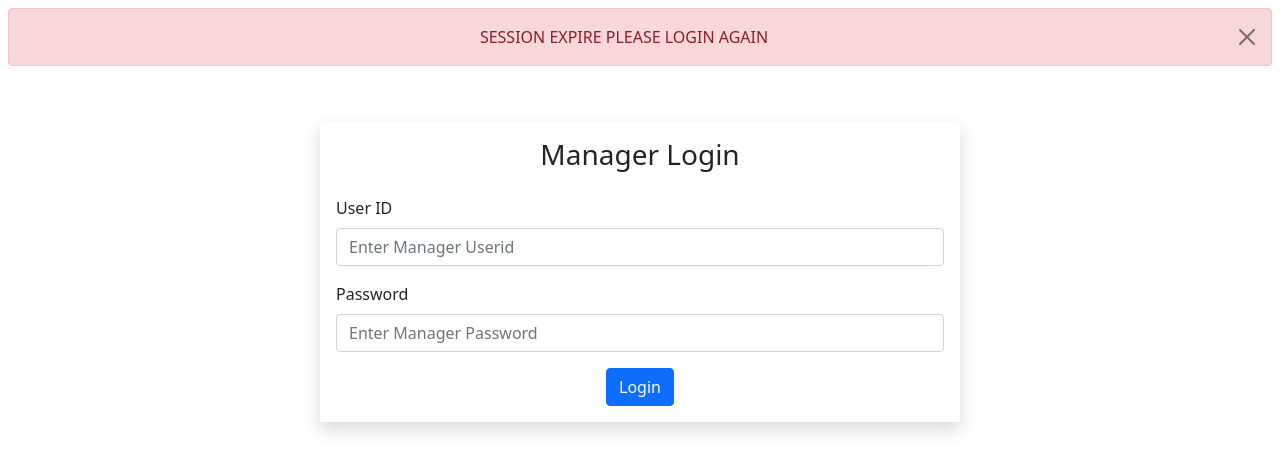
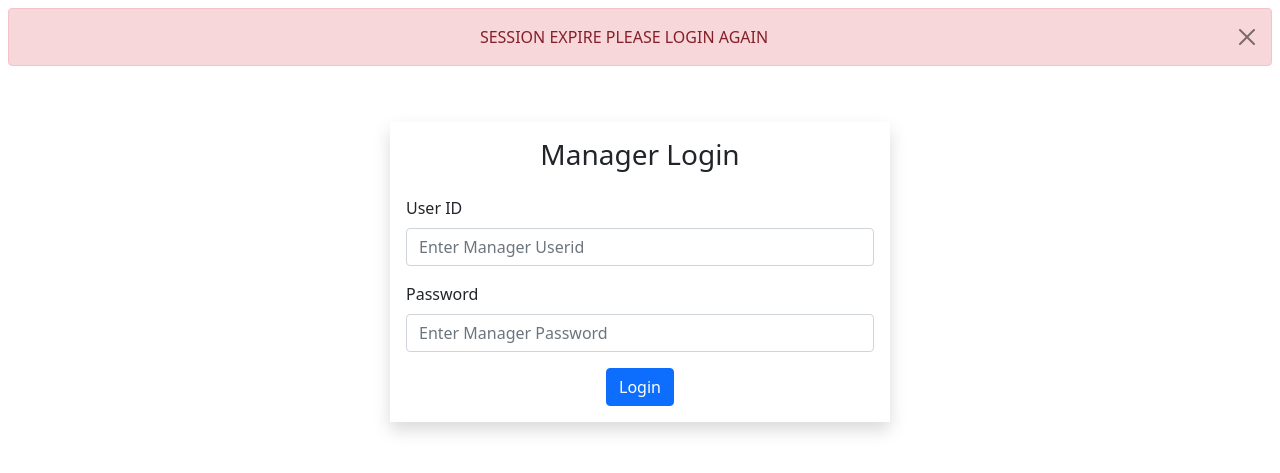
Before and after one commit to justforhost26/projectci, a Django app: page /Manager/ in a window 1280 px wide. Shown: the top 473 px of the page. Run offline with Django 3.2, Linux system fonts and the light colour scheme.

Commit message:
Update manager_login.html

```diff
--- a/templates/manager_login.html
+++ b/templates/manager_login.html
@@ -5,7 +5,7 @@
    {% include 'manager/messages.html' %}
 <!--start form-->
   <br><br>
-<div class="container shadow p-3 " style="width:50%">
+<div class="container shadow p-3 " style="width:95%;max-width:500px;">
   <form class="row g-3 " method="post" action="{% url 'manager_login' %}">
       {% csrf_token %}
 <h3 style="text-align: center">Manager Login</h3>
```
